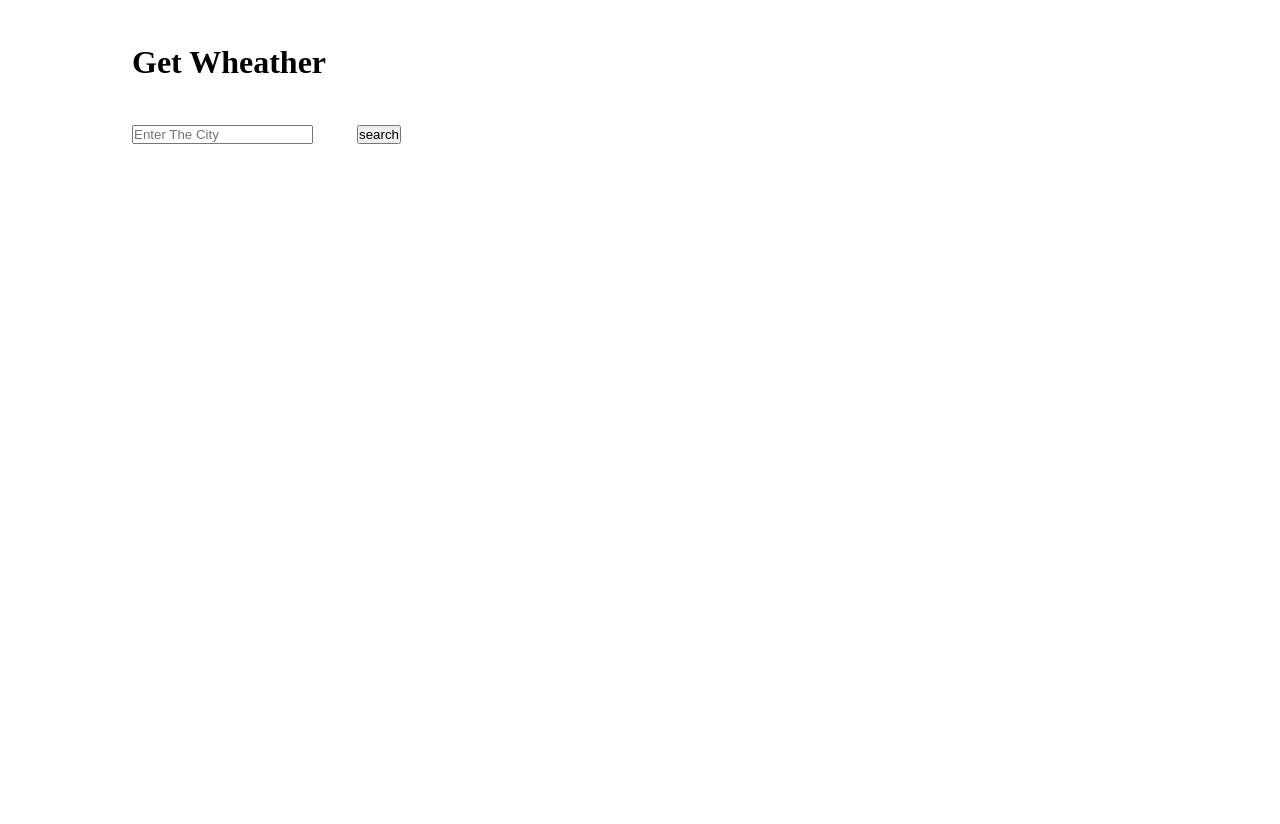
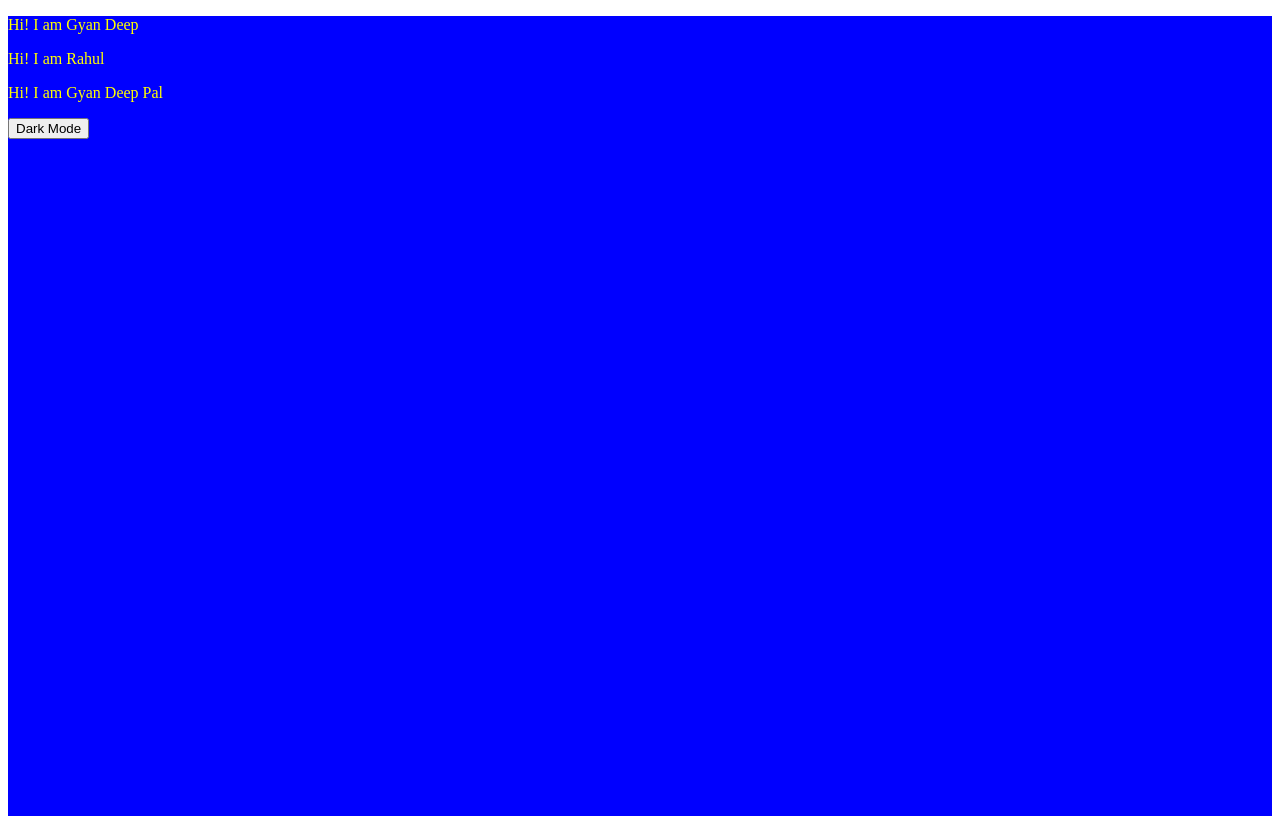
Before and after one commit to GyandeepPal/ReactJS, a React (Vite) app in the folder my-react-app/: page / in a window 1280 px wide. Before the commit the page ends 800 px from the top, so only its background shows below. Built offline with nearby package versions, Linux system fonts and the light colour scheme.

Commit message:
dark_light

```diff
--- a/my-react-app/src/App.css
+++ b/my-react-app/src/App.css
@@ -16,7 +16,3 @@
   background-color: rgb(224, 85, 85);
   box-shadow: rgba(0, 0, 0, 0.25) 0px 54px 55px, rgba(0, 0, 0, 0.12) 0px -12px 30px, rgba(0, 0, 0, 0.12) 0px 4px 6px, rgba(0, 0, 0, 0.17) 0px 12px 13px, rgba(0, 0, 0, 0.09) 0px -3px 5px;
 }
-img{
-  height: 80%;
-  width: 80%;
-}
--- a/my-react-app/src/App.jsx
+++ b/my-react-app/src/App.jsx
@@ -27,12 +27,69 @@
 // export default App
 
 
-import UseState from "./UseState"
-import NextToDo from "./Weather"
+
+// import React, { useContext } from "react";
+// import { storeContext } from "./Context";
+
+// const App = () => {
+//   const { store, dispatch } = useContext(storeContext);
+
+//   return (
+//     <div>
+//       <h1>Todo App</h1>
+
+//       <input
+//         type="text"
+//         value={store.input}
+//         onChange={(e) =>
+//           dispatch({
+//             type: "SET_INPUT",
+//             payload: e.target.value,
+//           })
+//         }
+//       />
+
+//       <button
+//         onClick={() =>
+//           dispatch({
+//             type: "ADD_TODO",
+//           })
+//         }
+//       >
+//         Add Todo
+//       </button>
+
+//       {store.todos.map((todo, index) => (
+//         <div key={index}>
+//           <h3>{todo}</h3>
+
+//           <button
+//             onClick={() =>
+//               dispatch({
+//                 type: "DELETE_TODO",
+//                 payload: index,
+//               })
+//             }
+//           >
+//             Delete
+//           </button>
+//         </div>
+//       ))}
+//     </div>
+//   );
+// };
+
+// export default App;
+
+
+
+import React from 'react'
+import Onchange from './Onchange'
+
 const App = () => {
   return (
     <div>
-     <UseState/>
+      <Onchange/>
     </div>
   )
 }
--- a/my-react-app/src/Context.jsx
+++ b/my-react-app/src/Context.jsx
@@ -1,9 +1,46 @@
-import React from 'react'
+import React, { createContext, useReducer } from "react";
 
-const Context = () => {
-  return (
-    <div>Context</div>
-  )
+export const storeContext = createContext();
+
+const initialState = {
+  input: "",
+  todos: [],
+};
+
+function reducer(state, action) {
+  if (action.type === "SET_INPUT") {
+    return {
+      ...state,
+      input: action.payload,
+    };
+  }
+  else if (action.type === "ADD_TODO") {
+    if (!state.input.trim()) return state;
+
+    return {
+      ...state,
+      todos: [...state.todos, state.input],
+      input: "",
+    };
+  }
+  else if (action.type === "DELETE_TODO") {
+    return {
+      ...state,
+      todos: state.todos.filter((_, i) => i !== action.payload),
+    };
+  }
+
+  return state;
 }
 
-export default Context
+const Context = ({ children }) => {
+  const [store, dispatch] = useReducer(reducer, initialState);
+
+  return (
+    <storeContext.Provider value={{ store, dispatch }}>
+      {children}
+    </storeContext.Provider>
+  );
+};
+
+export default Context;
--- /dev/null
+++ b/my-react-app/src/Onchange.jsx
@@ -0,0 +1,32 @@
+import React, { useState } from 'react'
+
+
+
+
+const Onchange = () => {
+  const [dark, setdark] = useState(false);
+
+  return (
+    <div id="main"
+
+      style={{
+        backgroundColor: dark ? "red" : "blue",
+        color: dark ? "green" : "yellow",
+        minHeight: "100vh",
+        mianWdth:"70vh"
+
+      }}
+
+     >
+      <p>Hi! I am Gyan Deep</p>
+      <p>Hi! I am Rahul</p>
+      <p>Hi! I am Gyan Deep Pal</p>
+
+      <button onClick={() => setdark(!dark)}>
+        {dark ? " Light Mode" : " Dark Mode"}
+      </button>
+    </div>
+  );
+};
+
+export default Onchange;
--- a/my-react-app/src/main.jsx
+++ b/my-react-app/src/main.jsx
@@ -1,14 +1,12 @@
-import { StrictMode } from 'react'
-import { createRoot } from 'react-dom/client'
-// import './index.css'
-import App from './App.jsx'
-// import { useContext } from 'react'
-// import { BrowserRouter } from 'react-router-dom'
-createRoot(document.getElementById('root')).render(
+import { StrictMode } from "react";
+import { createRoot } from "react-dom/client";
+import App from "./App";
+import Context from "./Context";
+
+createRoot(document.getElementById("root")).render(
   <StrictMode>
-
-    <App />
-
-
+    <Context>
+      <App />
+    </Context>
   </StrictMode>
-)
+);
```
Also changed, not shown: my-react-app/src/Home.jsx (+16 -7 lines).
